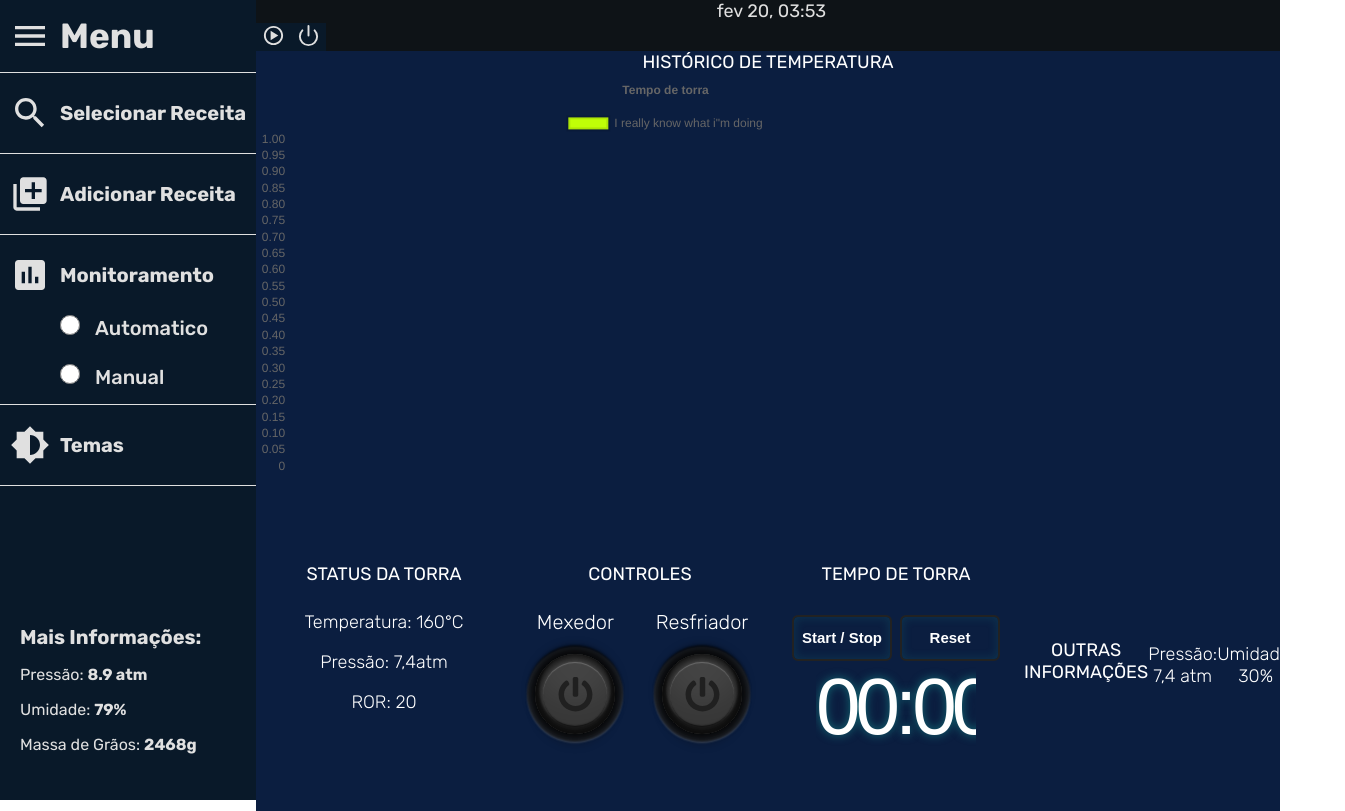
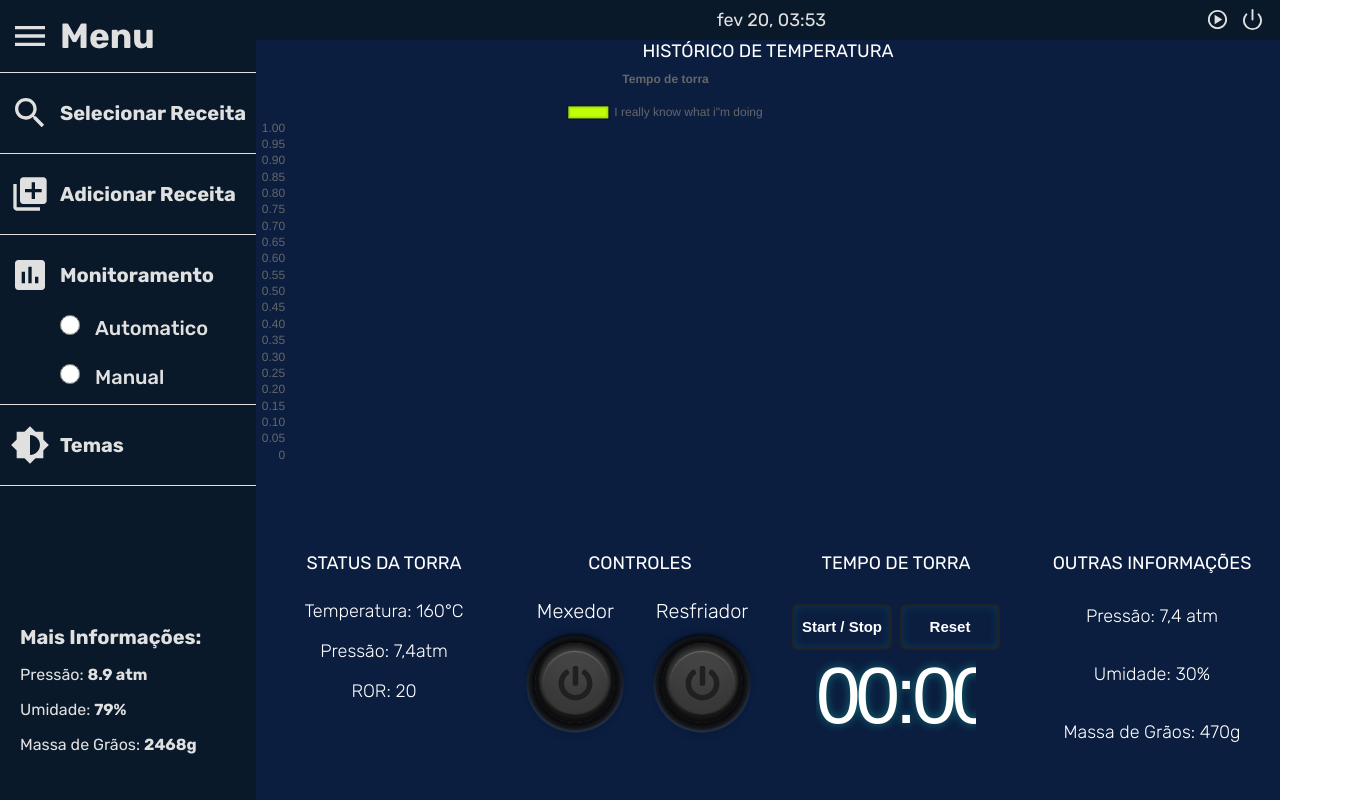
Before and after one commit to cpejr/frontend-cafetorrado, a React (Create React App) app: page /Automatic in a window 1280 px wide. Shown: the whole page, 1345 px wide, since content can reach past the window. Built offline with nearby package versions, Linux system fonts and the light colour scheme; a web font is replaced by a local one.

Commit message:
Fix: Correções de nomes e ajuste na tela automático

```diff
--- a/src/Pages/AutomaticPage/Automatic.css
+++ b/src/Pages/AutomaticPage/Automatic.css
@@ -43,7 +43,7 @@
   color: var(--fontColor);
   font-size: 18px;
   align-items: center;
-  flex-direction: row;
+  flex-direction: column;
   text-align: center;
 }
 
@@ -112,14 +112,14 @@
   font-weight: 300;
   color: var(--fontColor);
   font-size: 18px;
-  align-items: center;
-  flex-direction: row;
+  flex-direction: column;
   text-align: center;
+  margin: 0;
 }
 .informations-title {
   width: 100%;
   font-size: 18px;
   font-weight: 400;
   text-align: center;
-  margin-bottom: 10%;
+  margin-bottom: 5%;
 }
--- a/src/Pages/ManualPage/manual.jsx
+++ b/src/Pages/ManualPage/manual.jsx
@@ -0,0 +1,9 @@
+import React from 'react';
+
+function Manual() {
+  return ({
+
+  });
+}
+
+export default Manual;
--- a/src/components/Drawer/index.js
+++ b/src/components/Drawer/index.js
@@ -52,9 +52,9 @@ const DrawerComponent = ({ open, toggle, valuesInfo }) => (
                   <input
                     type="radio"
                     onClick={() => {
-                      history.push('/automatico');
+                      history.push('/automatic');
                     }}
-                    name="automatico"
+                    name="automatic"
                   />
                 )}
               />
--- a/src/components/Header/Header.css
+++ b/src/components/Header/Header.css
@@ -1,5 +1,5 @@
 @import url('https://fonts.googleapis.com/css2?family=Rubik:wght@300;500;700&display=swap');
-.headerContainer{
+.header-container{
     width: 100%;
     height: 5vh;
     margin: 0 auto;
```
